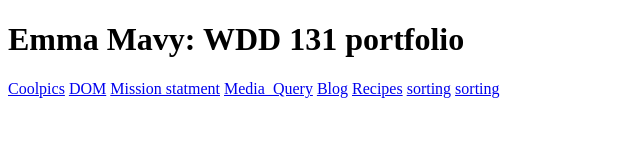
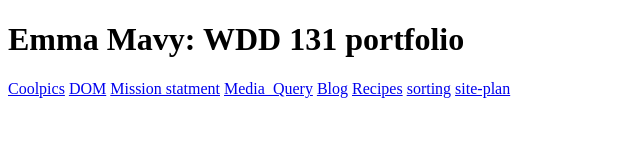
Before and after one commit to emmamavy3/wdd131, a plain HTML site: page index.html in a window 1280 px wide. Shown: the full height of the page, 0-640 px from the left. Drawn offline with Linux system fonts and the light colour scheme.

Commit message:
site-plan

```diff
--- a/index.html
+++ b/index.html
@@ -20,7 +20,7 @@
  <a href="blog/index.html">Blog</a>
  <a href="recipes/index.html">Recipes</a>
  <a href="sorting/index.html">sorting</a>
- <a href="library/siteplan.html">sorting</a>
+ <a href="library/siteplan.html">site-plan</a>
 
 
 </header>
```
